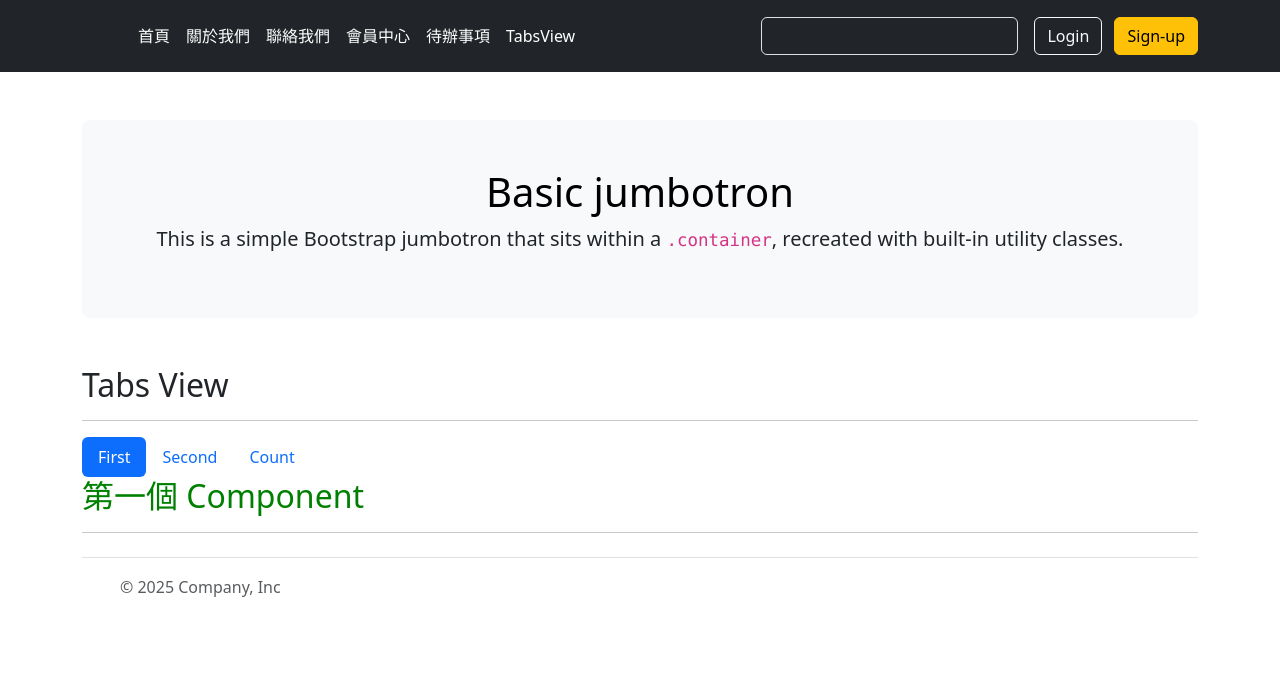
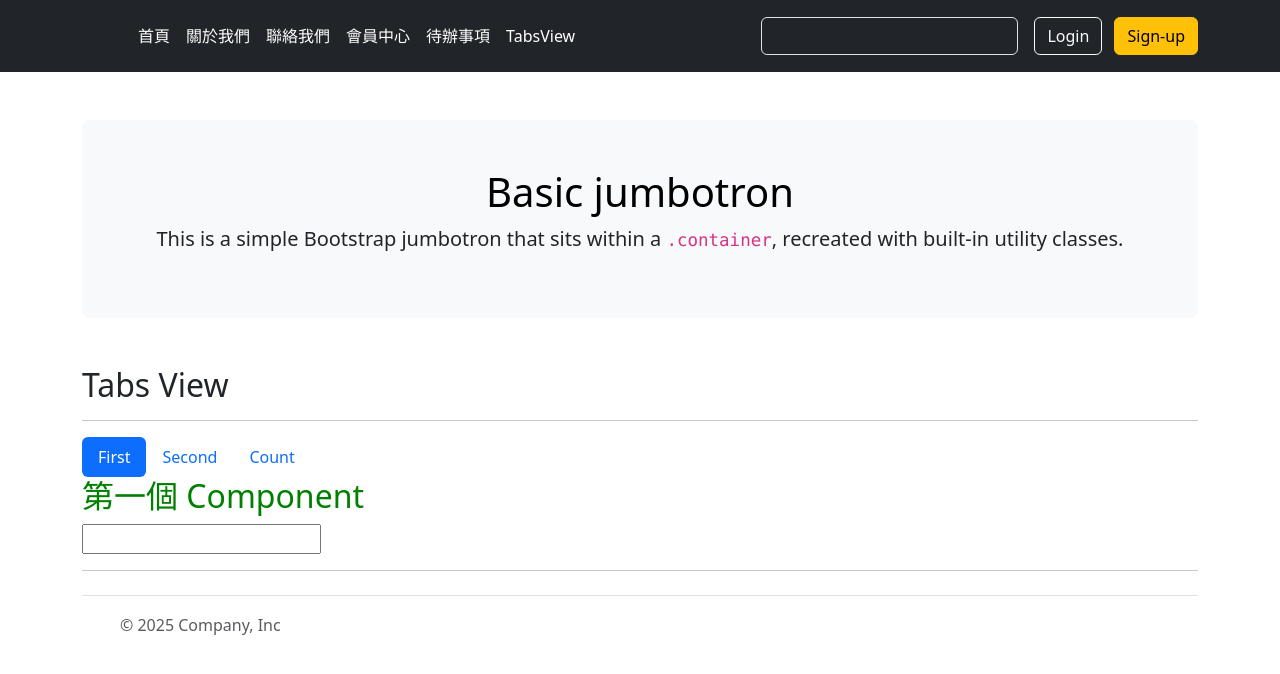
Before and after one commit to HsiaoHungWang/vue-ojtm, a Vue app: page /tabs in a window 1280 px wide. Shown: the top 674 px of the page. Built offline with nearby package versions, Linux system fonts and the light colour scheme.

Commit message:
KeepAlive 內建組件的使用

```diff
--- a/src/components/FirstComponent.vue
+++ b/src/components/FirstComponent.vue
@@ -1,5 +1,6 @@
 <template>
     <h2 id="myH">第一個 Component</h2>
+    <input type="text" />
 </template>
 <style scoped>
 h2 {
--- a/src/views/TabsView.vue
+++ b/src/views/TabsView.vue
@@ -27,7 +27,9 @@ const clickHandler = index => {
                     tab.name }}</a>
             </li>
         </ul>
-        <component :is="tabs[activedIndex].component"></component>
+        <KeepAlive>
+            <component :is="tabs[activedIndex].component"></component>
+        </KeepAlive>
     </div>
 </template>
 
```
